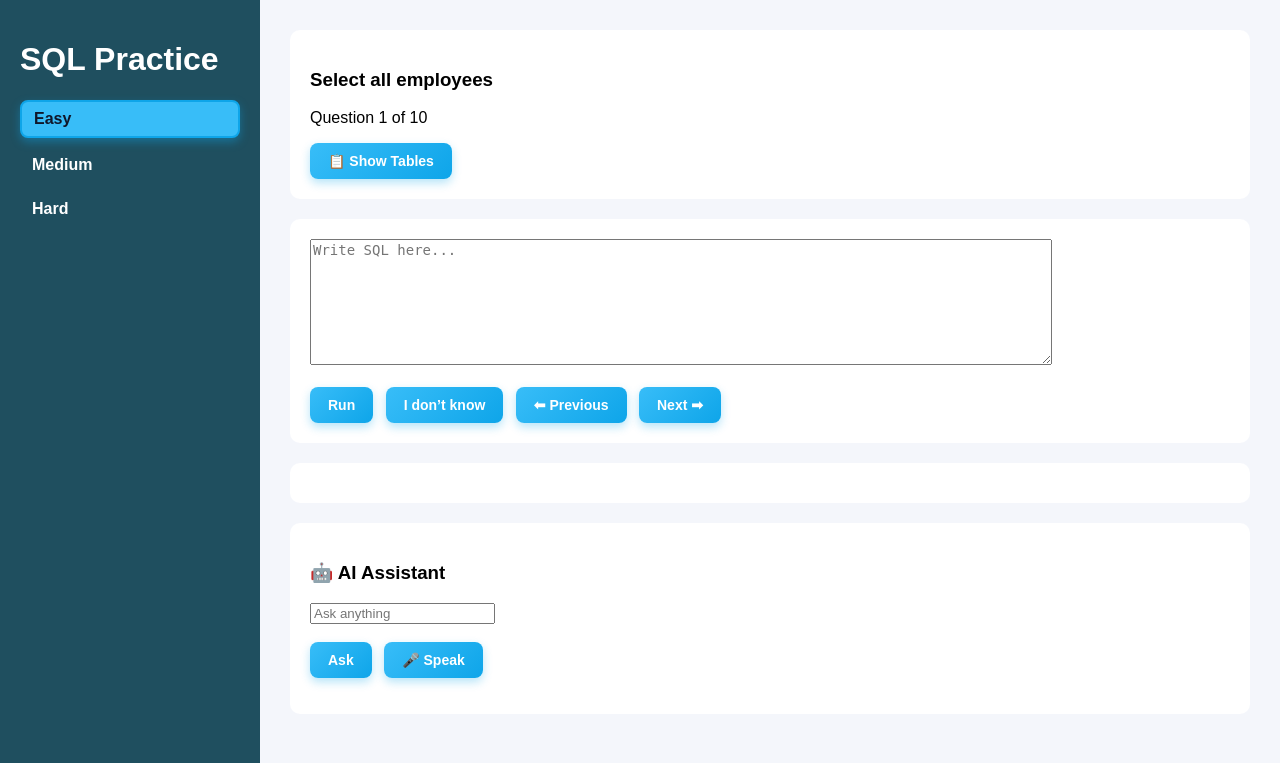
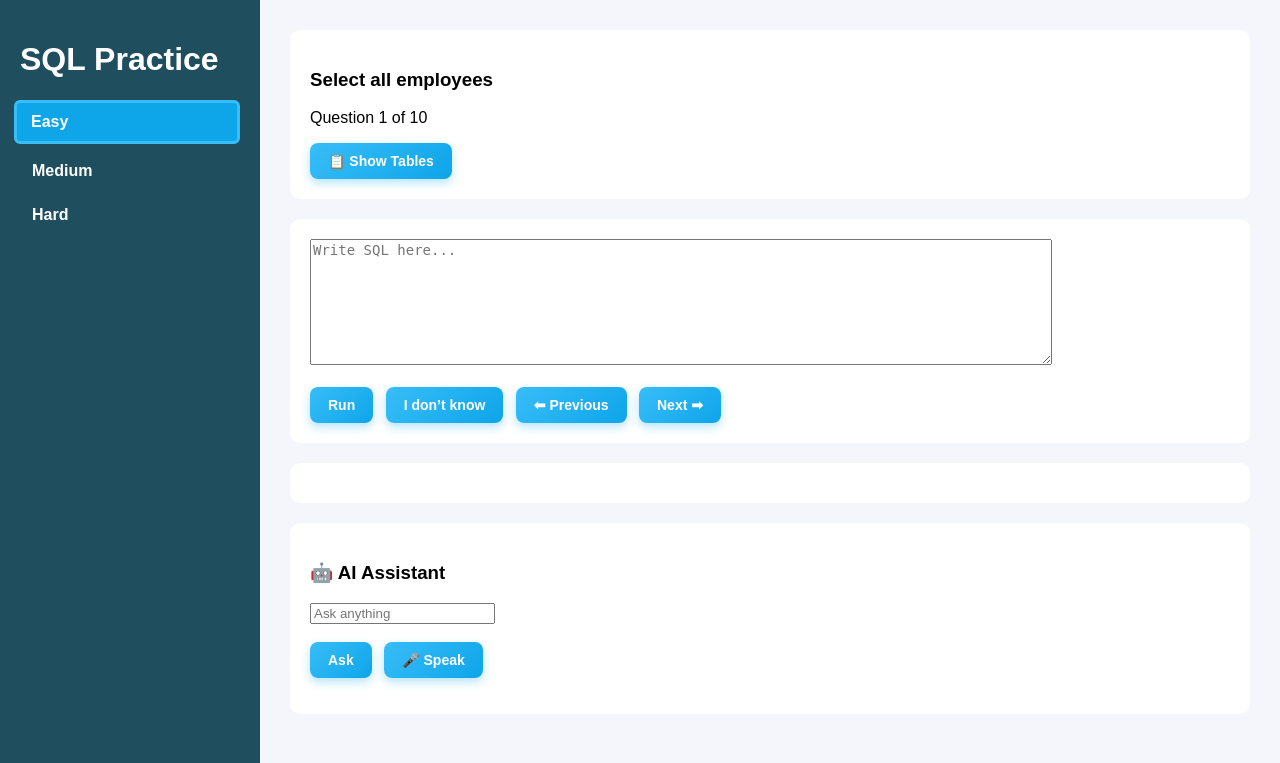
Before and after one commit to Gourishshiragur/sql-practice-saas, a FastAPI app: page /?level=easy in a window 1280 px wide. Shown: the top 763 px of the page. Run offline with FastAPI, Linux system fonts and the light colour scheme.

Commit message:
updated button with levelv setttings

```diff
--- a/app/db.py
+++ b/app/db.py
@@ -10,41 +10,45 @@ def init_db():
     cur = conn.cursor()
 
     # =========================
-    # EMPLOYEES TABLE
+    # DROP OLD TABLE (CRITICAL)
+    # =========================
+    cur.execute("DROP TABLE IF EXISTS employees")
+
+    # =========================
+    # EMPLOYEES TABLE (FIXED)
     # =========================
     cur.execute("""
-    CREATE TABLE IF NOT EXISTS employees (
+    CREATE TABLE employees (
         id INTEGER,
         name TEXT,
         department TEXT,
-        salary INTEGER
+        salary INTEGER,
+        hire_date TEXT
     )
     """)
 
-    cur.execute("DELETE FROM employees")
-
     cur.executemany(
-  "INSERT INTO employees VALUES (?, ?, ?, ?, ?)",
-  [
-    (1, "Alice", "IT", 70000, "2022-01-15"),
-    (2, "Bob", "HR", 50000, "2021-06-10"),
-    (3, "Charlie", "IT", 80000, "2020-09-01"),
-    (4, "David", "Finance", 60000, "2019-11-20"),
-    (5, "Eva", "HR", 55000, "2023-02-05"),
-  ]
-)
+        "INSERT INTO employees VALUES (?, ?, ?, ?, ?)",
+        [
+            (1, "Alice", "IT", 70000, "2022-01-15"),
+            (2, "Bob", "HR", 50000, "2021-06-10"),
+            (3, "Charlie", "IT", 80000, "2020-09-01"),
+            (4, "David", "Finance", 60000, "2019-11-20"),
+            (5, "Eva", "HR", 55000, "2023-02-05"),
+        ]
+    )
 
     # =========================
-    # DEPARTMENTS TABLE (NEW)
+    # DEPARTMENTS TABLE
     # =========================
+    cur.execute("DROP TABLE IF EXISTS departments")
+
     cur.execute("""
-    CREATE TABLE IF NOT EXISTS departments (
+    CREATE TABLE departments (
         id INTEGER,
         department TEXT
     )
     """)
-
-    cur.execute("DELETE FROM departments")
 
     cur.executemany(
         "INSERT INTO departments VALUES (?, ?)",
@@ -58,4 +62,4 @@ def init_db():
     conn.commit()
     conn.close()
 
-    print("✅ Database initialized with employees & departments")
+    print("✅ Database initialized correctly with hire_date")
--- a/app/templates/index.html
+++ b/app/templates/index.html
@@ -30,12 +30,18 @@
 
 /* ✅ SELECTED LEVEL RECTANGLE BOX */
 .sidebar a.active {
-  background: #38bdf8;
-  color: #0f172a;
-  border: 2px solid #0ea5e9;
-  border-radius: 8px;     /* rectangle look */
-  box-shadow: 0 4px 10px rgba(14,165,233,0.4);
+  background: #0ea5e9;
+  color: white;
+  border: 3px solid #38bdf8;
+  border-radius: 6px;
+  padding: 10px 14px;
+  margin-left: -6px;
+  .sidebar a:hover {
+  background: rgba(56, 189, 248, 0.2);
 }
+
+}
+
 
     .main {
       flex: 1;
```
